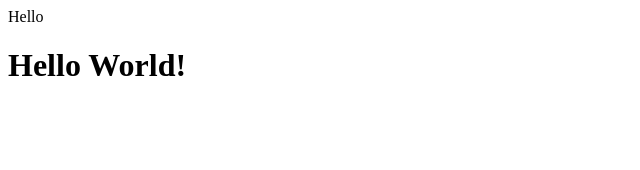
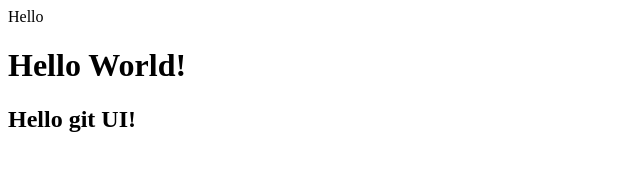
Before and after one commit to slastonm/start0605, a plain HTML site: page index.html in a window 1280 px wide. Shown: the whole page, without its empty margins (0-640 px from the left). Drawn offline with Linux system fonts and the light colour scheme.

Commit message:
Git ui commit

```diff
--- a/index.html
+++ b/index.html
@@ -11,5 +11,8 @@
     <h1>
         Hello World!
     </h1>
+    <h2>
+        Hello git UI!
+    </h2>
 </body>
 </html>
```
